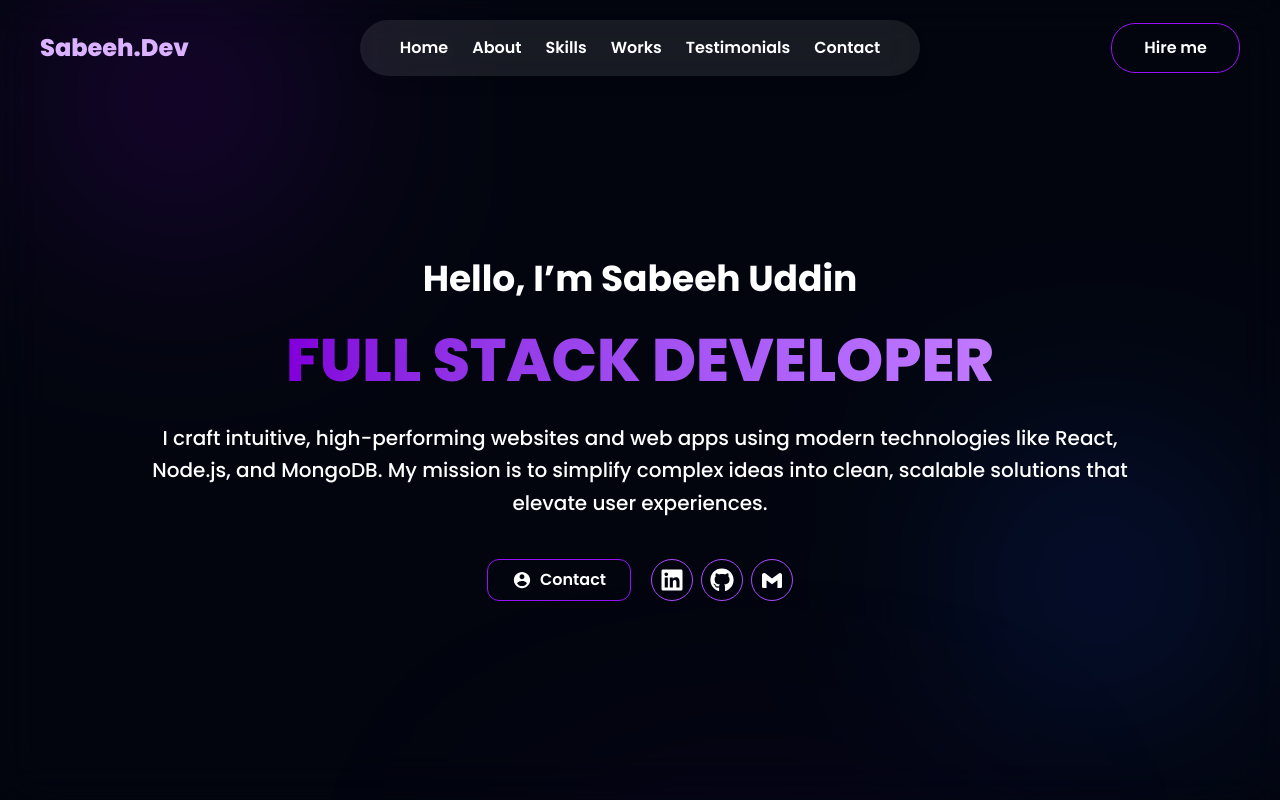
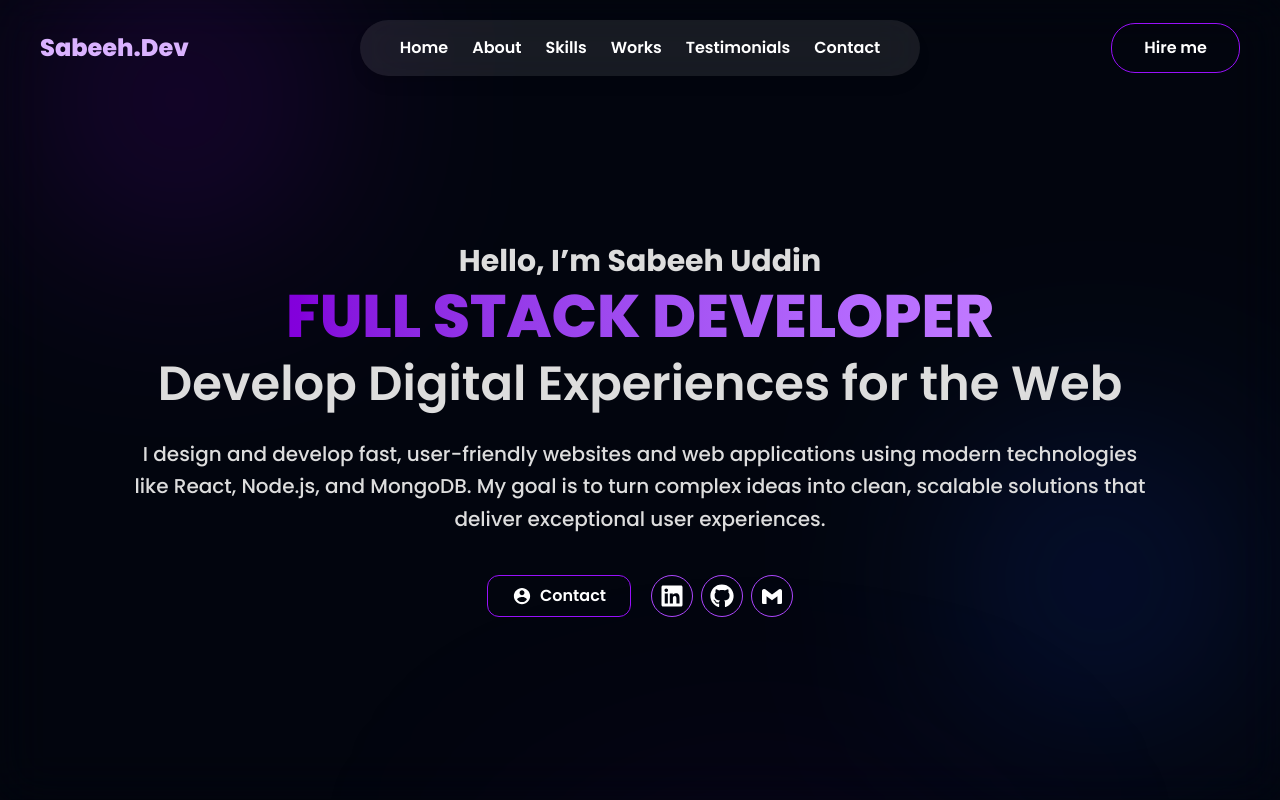
Before and after one commit to sab-eeh/Portfolio-Website, a React (Vite) app: page / in a window 1280 px wide. Shown: the top 800 px of the page. Built offline with nearby package versions, Linux system fonts and the light colour scheme.

Commit message:
Few components updated

```diff
--- a/src/components/Contact.jsx
+++ b/src/components/Contact.jsx
@@ -60,7 +60,10 @@ const Contact = () => {
       }
 
       if (!response.ok) {
-        console.error("Server responded with error:", data?.error || "Unknown error");
+        console.error(
+          "Server responded with error:",
+          data?.error || "Unknown error"
+        );
         throw new Error(data?.error || "Failed to send message.");
       }
 
@@ -75,7 +78,7 @@ const Contact = () => {
   };
 
   return (
-    <div className="relative flex flex-col lg:flex-row items-center justify-center gap-10 px-4 sm:px-6 lg:px-16 py-20 text-white backdrop-blur-xl bg-black/20  shadow-lg">
+    <div className="relative flex flex-col lg:flex-row items-start justify-center gap-6 px-4 sm:px-6 lg:px-16 py-20 text-white backdrop-blur-xl bg-black/20  shadow-lg">
       <div className="absolute w-[200px] h-[200px] bg-blue-700/40 blur-[130px] rounded-full -z-10 bottom-50 right-100"></div>
 
       {/* Contact Form Section */}
@@ -86,13 +89,14 @@ const Contact = () => {
         viewport={{ once: true }}
         className="border bg-white/10  border-gray-700 rounded-lg backdrop-blur-xl shadow-lg w-full lg:max-w-[55%] p-6 sm:p-8 lg:p-10 space-y-6"
       >
-        <h1 className="font-bold text-4xl sm:text-5xl lg:text-6xl text-center lg:text-left">
+        <h1 className="font-bold text-3xl sm:text-5xl lg:text-4xl md:text-3xl text-center lg:text-left">
           <span className="bg-gradient-to-r from-purple-600 to-purple-300 text-transparent bg-clip-text">
-            Let's Work Together
+            Send me a Message
           </span>
         </h1>
         <p className="text-lg text-center lg:text-left">
-          Have a project in mind or just want to say hi? I’d love to hear from you.
+          Have a project in mind or just want to say hi? I’d love to hear from
+          you.
         </p>
 
         <form className="space-y-6" onSubmit={handleSubmit}>
@@ -109,7 +113,7 @@ const Contact = () => {
             className="w-full p-3 rounded-md bg-white/10 border border-gray-700 focus:outline-none focus:border-purple-400"
             type="email"
             name="email"
-            placeholder="Email"
+            placeholder="Your Email"
             value={formData.email}
             onChange={handleChange}
             required
@@ -118,7 +122,7 @@ const Contact = () => {
             className="w-full p-3 rounded-md bg-white/10 border border-gray-700 focus:outline-none focus:border-purple-400"
             rows="6"
             name="message"
-            placeholder="Write your message here . . ."
+            placeholder="How can I help you?"
             value={formData.message}
             onChange={handleChange}
             required
@@ -143,8 +147,10 @@ const Contact = () => {
         initial="hidden"
         whileInView="visible"
         viewport={{ once: true }}
-        className="w-full lg:w-1/3 space-y-6 mt-10 lg:mt-0 flex flex-col items-start lg:items-start text-start lg:text-left"
+        className="w-full lg:w-1/3 space-y-6 mt-10 lg:mt-0 flex-col "
       >
+        <div className="border bg-white/10  border-gray-700 rounded-lg backdrop-blur-xl shadow-lg p-6 flex flex-col space-y-6 cursor-pointer">
+          <h1 className="text-2xl font-semibold">Contact Information</h1>
           <div className="flex items-center gap-5">
             <BiLogoGmail className="text-4xl text-white border border-purple-500 p-2 rounded-3xl" />
             <div>
@@ -165,7 +171,9 @@ const Contact = () => {
               <p className="text-purple-500">+92 331 290 4878</p>
             </div>
           </div>
-
+        </div>
+        <div className="border bg-white/10  border-gray-700 rounded-lg backdrop-blur-xl shadow-lg p-6 flex flex-col space-y-6 cursor-pointer">
+        <h1 className="text-2xl font-semibold">Connect with Me</h1>
           <div className="flex items-center gap-5">
             <a
               href="https://www.linkedin.com/in/sabeeh-uddin-91464a252/"
@@ -205,6 +213,7 @@ const Contact = () => {
               </a>
             </div>
           </div>
+        </div>
       </motion.div>
     </div>
   );
--- a/src/components/Hero.jsx
+++ b/src/components/Hero.jsx
@@ -14,12 +14,13 @@ const Hero = () => {
       <div className="absolute w-[200px] h-[200px] bg-blue-700/40 blur-[120px] rounded-full -z-10 bottom-30 right-20"></div>
 
       <div className="max-w-5xl pt-15 w-full space-y-6">
+        <div>
           <motion.h1
             initial={{ opacity: 0, y: 30 }}
             whileInView={{ opacity: 1, y: 0 }}
             viewport={{ once: true, amount: 0.5 }}
             transition={{ duration: 0.6, ease: "easeOut" }}
-          className="font-bold text-2xl sm:text-3xl md:text-4xl"
+            className="font-bold text-2xl sm:text-3xl md:text-3xl text-[#dddddd]"
           >
             Hello, I’m Sabeeh Uddin
           </motion.h1>
@@ -35,18 +36,25 @@ const Hero = () => {
               FULL STACK DEVELOPER
             </span>
           </motion.h1>
+          <motion.h1
+            initial={{ opacity: 0, y: 40 }}
+            whileInView={{ opacity: 1, y: 0 }}
+            viewport={{ once: true, amount: 0.5 }}
+            transition={{ duration: 0.7, delay: 0.1, ease: "easeOut" }}
+            className="font-semibold text-2xl sm:text-3xl md:text-5xl leading-tight text-[#dddddd]"
+          >
+            <span className="">Develop Digital Experiences for the Web</span>
+          </motion.h1>
+        </div>
 
         <motion.p
           initial={{ opacity: 0, y: 30 }}
           whileInView={{ opacity: 1, y: 0 }}
           viewport={{ once: true, amount: 0.4 }}
           transition={{ duration: 0.7, delay: 0.2, ease: "easeOut" }}
-          className="font-medium text-base sm:text-lg md:text-xl leading-relaxed px-2 md:px-0"
+          className="font-medium text-base sm:text-lg md:text-xl leading-relaxed px-2 md:px-0 text-[#dddddd]"
         >
-          I craft intuitive, high-performing websites and web apps using modern
-          technologies like React, Node.js, and MongoDB. My mission is to
-          simplify complex ideas into clean, scalable solutions that elevate
-          user experiences.
+         I design and develop fast, user-friendly websites and web applications using modern technologies like React, Node.js, and MongoDB. My goal is to turn complex ideas into clean, scalable solutions that deliver exceptional user experiences.
         </motion.p>
 
         <motion.div
```
Lines whose indentation alone changed are shown as unchanged.
